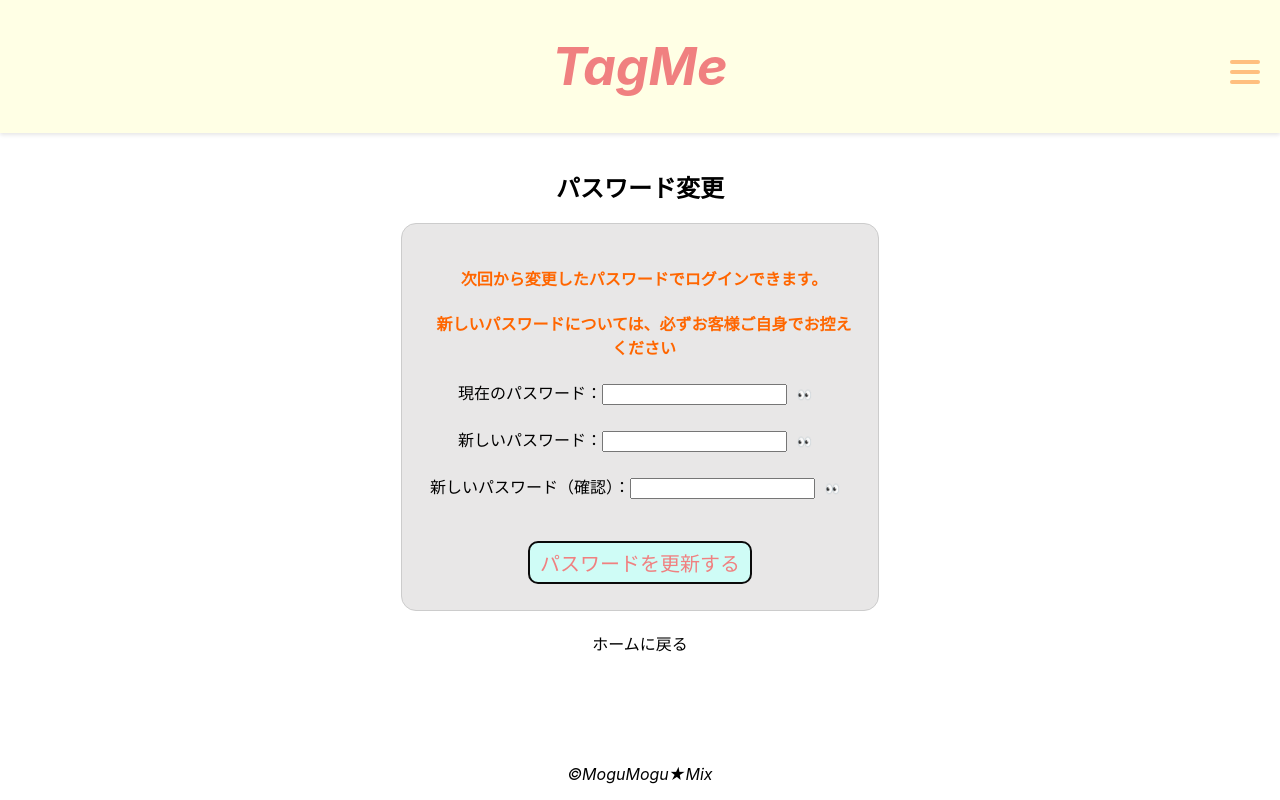
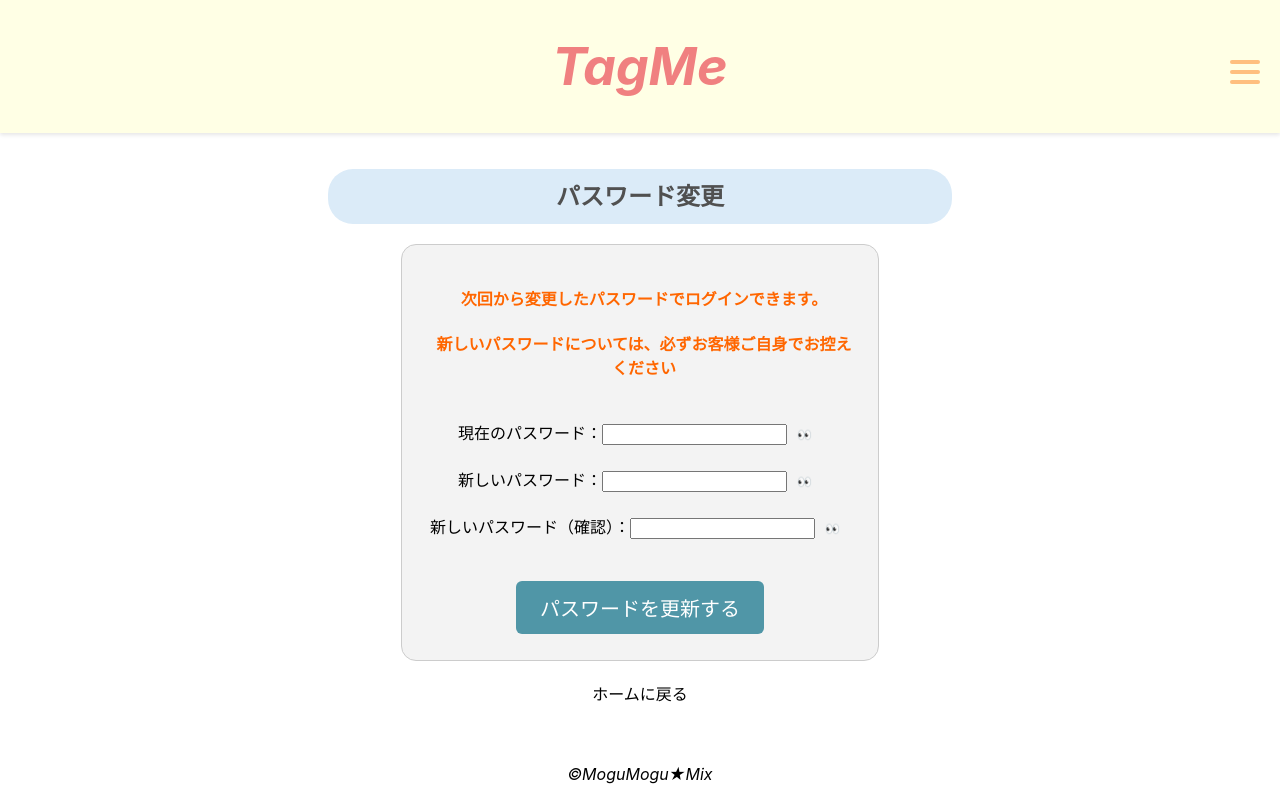
Before and after one commit to plusdojo2025/a2-7, a React (Create React App) app in the folder client/: page /userinfo in a window 1280 px wide. Built offline with nearby package versions, Linux system fonts and the light colour scheme; no server answers.

Commit message:
2025 7/28 安井　13時

```diff
--- a/client/src/css/MyPage.css
+++ b/client/src/css/MyPage.css
@@ -22,12 +22,12 @@
 }
 
 .mypage-box {
-    border: 1px solid #ccc;          /* 枠線 */
-    border-radius: 15px;             /* 角丸 */
-    padding: 20px;                   /* 内側の余白 */
-    margin-bottom: 20px;             /* ボックス間の余白 */
-    background-color: #f9f9f9;       /* 背景色 */
-    box-shadow: 2px 2px 8px rgba(252, 251, 251, 0); /* 軽い影 */
+    border: 1px solid #ccc;
+    border-radius: 15px;
+    padding: 20px;
+    margin-bottom: 20px;
+    background-color: #f9f9f9;
+    box-shadow: 2px 2px 8px rgba(252, 251, 251, 0);
     /* display: flex; */
     width: 40%;
     margin: 0 auto; /* ← これで中央に寄せる */
@@ -37,7 +37,6 @@
     width: 70%;
     height: 150px;
     resize: vertical;
-    /* 垂直方向だけリサイズ可能にしたい場合 */
     padding: 10px;
     font-size: 16px;
     border: 1px solid #ccc;
@@ -54,5 +53,24 @@
   background-color: #ccc;
   border-radius: 50%;
   margin: 0 auto; /* ← これで中央に寄せる */
-  margin-bottom: 20px;
+  margin-bottom: 100px;
 }
+
+.update-button {
+  font-size: 18px;
+  padding: 12px 24px;
+  border-radius: 6px;
+  background-color: #4CAF50; /* 緑系の背景色 */
+  color: white;
+  border: none;
+  cursor: pointer;
+}
+
+
+.area-input{
+   font-size: 18px;        /* 文字の大きさ */
+  padding: 10px;          /* 内側の余白 */
+  width: 250px;           /* 幅 */
+  border: 1px solid #ccc; /* 枠線 */
+  border-radius: 4px;     /* 角丸 */
+}
--- a/client/src/css/UserInfo.css
+++ b/client/src/css/UserInfo.css
@@ -11,7 +11,7 @@ h3 {
     border-radius: 15px;             /* 角丸 */
     padding: 20px;                   /* 内側の余白 */
     margin-bottom: 20px;             /* ボックス間の余白 */
-    background-color: #e8e7e7;       /* 背景色 */
+    background-color: #f3f3f3;       /* 背景色 */
     box-shadow: 2px 2px 8px rgba(252, 251, 251, 0); /* 軽い影 */
     /* display: flex; */
     width: 35%;
@@ -24,13 +24,32 @@ h4.section-title {
   padding-left: 8px;
 }
 
+.passwordtitle{
+  color: #505050;
+  padding: 0.5em;
+  display: inline-block;
+  line-height: 1.3;
+  background: #dbebf8;
+  vertical-align: middle;
+  border-radius: 25px 25px 25px 25px;/*両側の角を丸く*/
+  width: 600px;
+}
+
 
 
 #updatebutton{
   font-size: 20px;
   margin-top: 20px;
   margin-bottom: 6px;
-  border: 2px solid rgb(10, 10, 10);
-  border-radius: 10px;
-  background-color: #cffcf6;
+
 }
+
+.passwordupdate-button {
+  font-size: 18px;
+  padding: 12px 24px;
+  border-radius: 6px;
+  background-color: #5096a7; /* 緑系の背景色 */
+  color: white;
+  border: none;
+  cursor: pointer;
+}
--- a/client/src/js/MyPage.js
+++ b/client/src/js/MyPage.js
@@ -123,13 +123,14 @@ export default class MyPage extends React.Component{
         const { nickname, aFewWords, imagePreview, isOwner } = this.state;
         // ここに追加
     console.log("描画時の aFewWords:", aFewWords);
+    console.log("isOwner in render:", this.state.isOwner);
         return(
             <div>
                 <h2 className="mypagetitle">マイページへようこそ!!!!</h2>
                 {/* ① アイコン画像エリア */}
                 <div className="mypage-box">
                     <div>
-                        <h3>① アイコン</h3>
+
                         {imagePreview ? (
                             <img
                                 src={imagePreview}
@@ -139,9 +140,13 @@ export default class MyPage extends React.Component{
                         ) : (
                             <div id="icon"/>
                         )}
+                        <br></br>
+                        <br></br>
                         <input type="file" accept="image/*" onChange={this.handleImageChange} />
+                        <br></br>
+                        <br></br>
                         {/* ↓画像アップロードボタンの追加*/}
-                        <button onClick={this.handleImageUpload}>アイコン更新</button>
+                        {isOwner && <button className="update-button" onClick={this.handleImageUpload}>アイコン更新</button>}
                     </div>
 
 
@@ -149,31 +154,33 @@ export default class MyPage extends React.Component{
                     <form onSubmit={this.handleUpdate}>
                         {/* ② 名前表示エリア */}
                         <div>
-                            <h3>② ニックネーム</h3>
+                            <h3>① ニックネーム</h3>
                             <input
                                 type="text"
                                 name="nickname"
                                 value={nickname}
-                                // disabled={!isOwner}
+                                disabled={!isOwner}
                                 onChange={this.onInput}
                                 placeholder="ニックネーム"
+                                class="area-input"
                             />
                         </div>
 
                         {/* ③ ひとこと表示エリア */}
-                            <h3>③ 自己紹介</h3>
+                            <h3>② 自己紹介</h3>
                             <textarea
                                 id="introduction"
                                 value={aFewWords || ''}  // ← null の時でも空文字にして確実に表示
                                 name="aFewWords"
-                                // disabled={!isOwner}
+                                disabled={!isOwner}
                                 onChange={this.onInput}
                                 placeholder="自己紹介を入力"
+                                class="area-input"
                             />
 
                         {/* ④ 更新ボタン */}
                         <div style={{ textAlign: 'center' }}>
-                            <button type="submit">更新する</button>
+                            {isOwner && <button type="submit" className="update-button">更新する</button>}
                         </div>
                     </form>
                 </div>
--- a/client/src/js/UserInfo.js
+++ b/client/src/js/UserInfo.js
@@ -12,22 +12,25 @@ export default class UserInfo extends React.Component {
             newPassword: '',
             confirmPassword: '',
             message: '',
-            passwordVisible: false
+            passwordVisible: {
+                current: false,
+                new: false,
+                confirm: false
             }
+        };
     }
 
-
     //マウント後に自動で動作する
-    componentDidMount(){
+    componentDidMount() {
         //学習用にaxiosでなく、標準のfetchを利用している。
-        fetch("/api/userinfo",{credentials: 'include'})
+        fetch("/api/userinfo", { credentials: 'include' })
             .then(res => res.json())
             .then(json => {
                 console.log(json);
                 //stateのbooksに受け取ったデータを保持する。
                 //stateが変わると自動的に画面が再描画される。
                 this.setState({
-                UserInfo:json
+                    UserInfo: json
                 })
             });
     }
@@ -65,7 +68,7 @@ export default class UserInfo extends React.Component {
                 withCredentials: true
             });
 
-            this.setState({ message: response.data.message || "パスワードを更新しました。" });
+            this.setState({ message: response.data.message || "更新完了!" });
         } catch (err) {
             const errorMsg = err.response?.data?.error || "パスワードの更新に失敗しました。";
             this.setState({ message: errorMsg });
@@ -73,12 +76,14 @@ export default class UserInfo extends React.Component {
     };
 
     //passwordの表示切替の処理
-    togglePasswordVisibility = () => {
+    togglePasswordVisibility = (field) => {
         this.setState((prevState) => ({
-      passwordVisible: !prevState.passwordVisible
+            passwordVisible: {
+                ...prevState.passwordVisible,
+                [field]: !prevState.passwordVisible[field]
+            }
         }));
     };
-
 
 
 
@@ -88,54 +93,55 @@ export default class UserInfo extends React.Component {
         return (
 
             <div>
-                <h2>パスワード変更</h2>
+                <h2 className="passwordtitle">パスワード変更</h2>
                 <div className="mypage-box">
                     <form onSubmit={this.handleUpdatePassword}>
                         <h4 class="section-title">次回から変更したパスワードでログインできます。</h4>
                         <h4 class="section-title">新しいパスワードについては、必ずお客様ご自身でお控えください</h4>
+                        <br></br>
                         <div>
                             <label>現在のパスワード：</label>
                             <input
-                                type="password"
+                                type={this.state.passwordVisible.current ? "text" : "password"}
                                 name="currentPassword"
                                 value={currentPassword}
                                 onChange={this.onInput}
                                 required
                             />
-                            <button onClick={this.togglePasswordVisibility}>
-                                {passwordVisible ? '非表示' : '👀'}
+                            <button type="button" onClick={() => this.togglePasswordVisibility('current')}>
+                                {this.state.passwordVisible.current ? '非表示' : '👀'}
                             </button>
                         </div>
                         <br />
                         <div>
                             <label>新しいパスワード：</label>
                             <input
-                                type="password"
+                                type={this.state.passwordVisible.new ? "text" : "password"}
                                 name="newPassword"
                                 value={newPassword}
                                 onChange={this.onInput}
                                 required
                             />
-                            <button onClick={this.togglePasswordVisibility}>
-                                {passwordVisible ? '非表示' : '👀'}
+                            <button type="button" onClick={() => this.togglePasswordVisibility('new')}>
+                                {this.state.passwordVisible.new ? '非表示' : '👀'}
                             </button>
                         </div>
                         <br />
                         <div>
                             <label>新しいパスワード（確認）：</label>
                             <input
-                                type="password"
+                                type={this.state.passwordVisible.confirm ? "text" : "password"}
                                 name="confirmPassword"
                                 value={confirmPassword}
                                 onChange={this.onInput}
                                 required
                             />
-                            <button onClick={this.togglePasswordVisibility}>
-                                {passwordVisible ? '非表示' : '👀'}
+                            <button type="button" onClick={() => this.togglePasswordVisibility('confirm')}>
+                                {this.state.passwordVisible.confirm ? '非表示' : '👀'}
                             </button>
                         </div>
                         <br />
-                        <button id="updatebutton" type="submit" >
+                        <button id="updatebutton" type="submit" className="passwordupdate-button" >
                             {message || 'パスワードを更新する'}
                         </button>
 
@@ -146,4 +152,5 @@ export default class UserInfo extends React.Component {
             </div>
         );
     }
+
 }
```
Also changed, not shown: 2 other files (tests, documents, lock files or other folders). Lines whose indentation alone changed are shown as unchanged.
